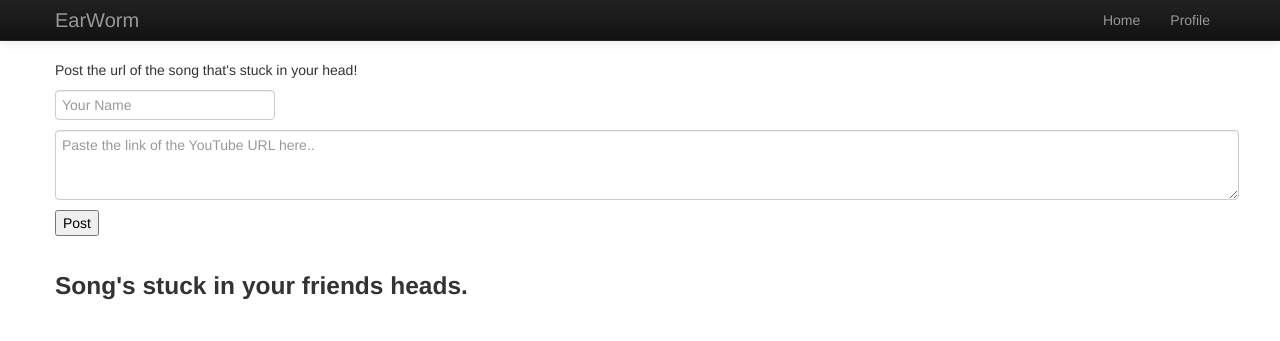
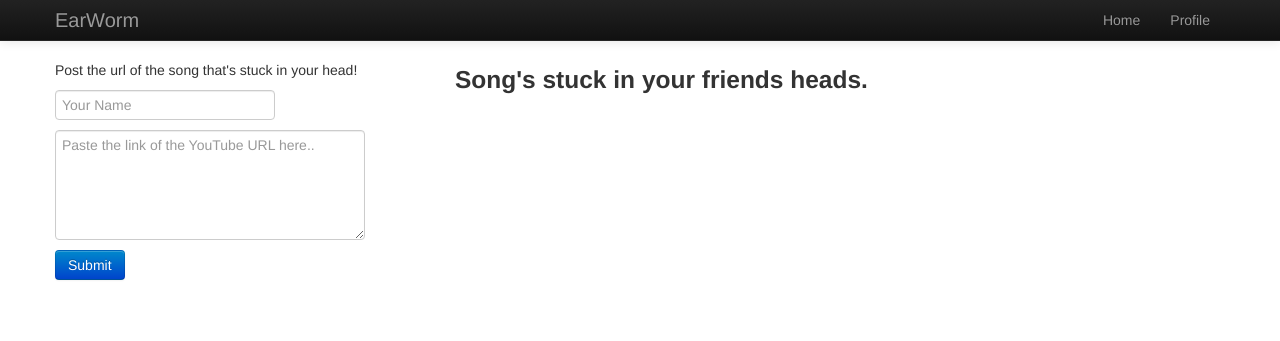
Before and after one commit to JoePeacock/EarWorm, a Flask app: page /earworm in a window 1280 px wide. Shown: the top 341 px of the page. Run offline with Flask 2, Linux system fonts and the light colour scheme; data that the repository does not hold is empty; some libraries are stand-ins or nearby versions.

Commit message:
new styles!

```diff
--- a/app.py
+++ b/app.py
@@ -72,10 +72,10 @@ def compareDate(input, current):
 		return str(input.day) + " " + str(month[input.month])
 
 
+# if __name__ == '__main__':
+#     port = int(os.environ.get('PORT', 80))
+#     app.run(host='208.68.37.33', port=port, debug=True)
+
 if __name__ == '__main__':
-    port = int(os.environ.get('PORT', 80))
-    app.run(host='208.68.37.33', port=port, debug=True)
-
-# if __name__ == '__main__':
-#     port = int(os.environ.get('PORT', 1337))
-#     app.run(host='127.0.0.1', port=port, debug=True)
+    port = int(os.environ.get('PORT', 1337))
+    app.run(host='127.0.0.1', port=port, debug=True)
--- a/static/css/styles.css
+++ b/static/css/styles.css
@@ -2,6 +2,10 @@
 	margin-top: 60px;
 }
 
-.post-box textarea{
-	width: 100%;
+.thefeed {
+	margin-top: 60px;
 }
+
+.post-box textarea {
+	width: 80%;
+}
--- a/templates/index.html
+++ b/templates/index.html
@@ -49,45 +49,42 @@
       </div>
     </div>
 
+<div class="container">
+  <div class="row">
+    <div class="span4">
     <div class="post-box">
-    <div class="container">
-      <div class="row">
-        <div class="span12">
           {% if error %}
           <h4 style="color:red">Error! {{ error }}</h4>
           {% endif %}
           <p>Post the url of the song that's stuck in your head!</p>
           <form method="post">
-            <input type="text" placeholder="Your Name" name="username">
-            <textarea rows="3" name="youtube-url" placeholder="Paste the link of the YouTube URL here.."></textarea><bR>
-            <input type="submit" value="Post" name="submit">
+            <input type="text" placeholder="Your Name" name="username"><bR>
+            <textarea rows="5" name="youtube-url" placeholder="Paste the link of the YouTube URL here.."></textarea><bR>
+            <input type="submit" value="Submit" name="submit" class="btn btn-primary">
           </form>
-        </div>
-      </div>
     </div>
   </div>
 
+  <div class="span8">
   <div class="thefeed">
-      <div class="container">
       <h3>Song's stuck in your friends heads.</h3>
       <br>
       {% if Posts %}
       {% for posts in results %}
-      <div class="row">
-        <div class="span4">
-          {{ posts.name }}<Br>
-          <p>{{posts.date }}</p>
-        </div>
-        <div class="span8">
-          <a href="{{ posts.url }}" target="_blank"> {{ posts.song }}</a>
-        </div>
-      </div>
+
+        <div style="padding:20px 0 20px 0; border-bottom:1px solid #ddd">
+          <a href="{{ posts.url }}" target="_blank"> {{ posts.song }}</a><br>
+          {{ posts.name }}
+          <p class="pull-right">{{ posts.date }}</p>
+       </div>
       {% endfor %}
       {% else %}
       <p>No results</p>
       {% endif %}
     </div>
   </div>
+</div>
+</div>
 
 
 
```
